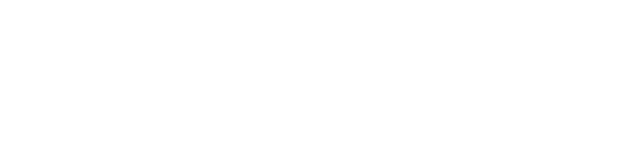
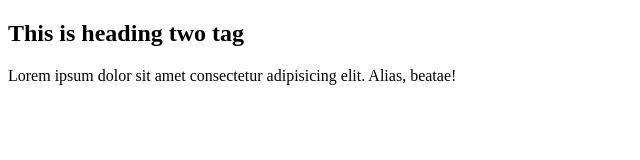
Before and after one commit to TanvirGaliv/html-css-session, a plain HTML site: page index.html in a window 1280 px wide. Shown: the whole page, without its empty margins (0-640 px from the left). Drawn offline with Linux system fonts and the light colour scheme.

Commit message:
added html h2 and p tag

```diff
--- a/index.html
+++ b/index.html
@@ -7,6 +7,7 @@
     <link rel="stylesheet" href="style/style.css">
 </head>
 <body>
-
+    <h2>This is heading two tag</h2>
+    <p>Lorem ipsum dolor sit amet consectetur adipisicing elit. Alias, beatae!</p>
 </body>
 </html>
```
